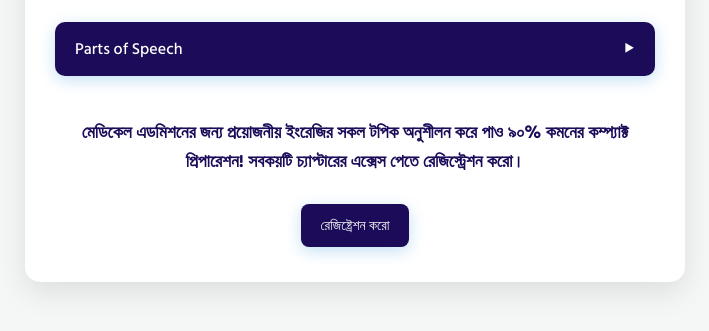
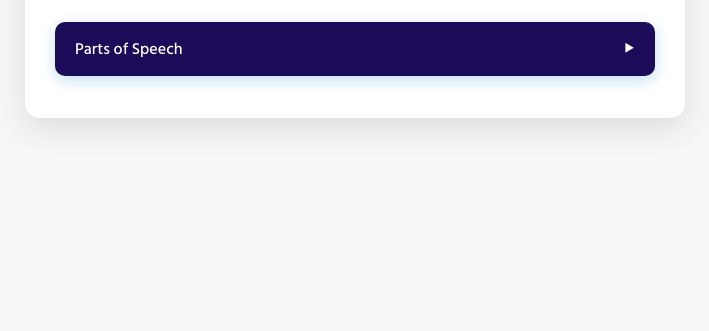
Before and after one commit to medicalprostuti/onueng, a plain HTML site: page index.html in a window 1280 px wide. Shown: the part 159-490 px from the top of the page, without its empty margins (285-994 px from the left). Drawn offline with Linux system fonts and the light colour scheme.

Commit message:
Update index.html

```diff
--- a/index.html
+++ b/index.html
@@ -251,16 +251,7 @@
         // --- 3. Initialize the Menu ---
         generateMenu();
         attachEventListeners();
-        // Add the registration elements
-        const registrationText = document.createElement("p");
-        registrationText.className = "registration-text";
-        registrationText.textContent = " মেডিকেল এডমিশনের জন্য প্রয়োজনীয় ইংরেজির সকল টপিক অনুশীলন করে পাও ৯০% কমনের কম্প্যাক্ট প্রিপারেশন! সবকয়টি চ্যাপ্টারের এক্সেস পেতে রেজিস্ট্রেশন করো। ";
-        menuContainer.appendChild(registrationText);
 
-        const registrationButton = document.createElement("a");
-        registrationButton.className = "registration-button";
-        registrationButton.textContent = "রেজিষ্ট্রেশন করো";
-        registrationButton.href = "http://mediqbd.com/registration.html";
         menuContainer.appendChild(registrationButton);
       });
     </script>
```
